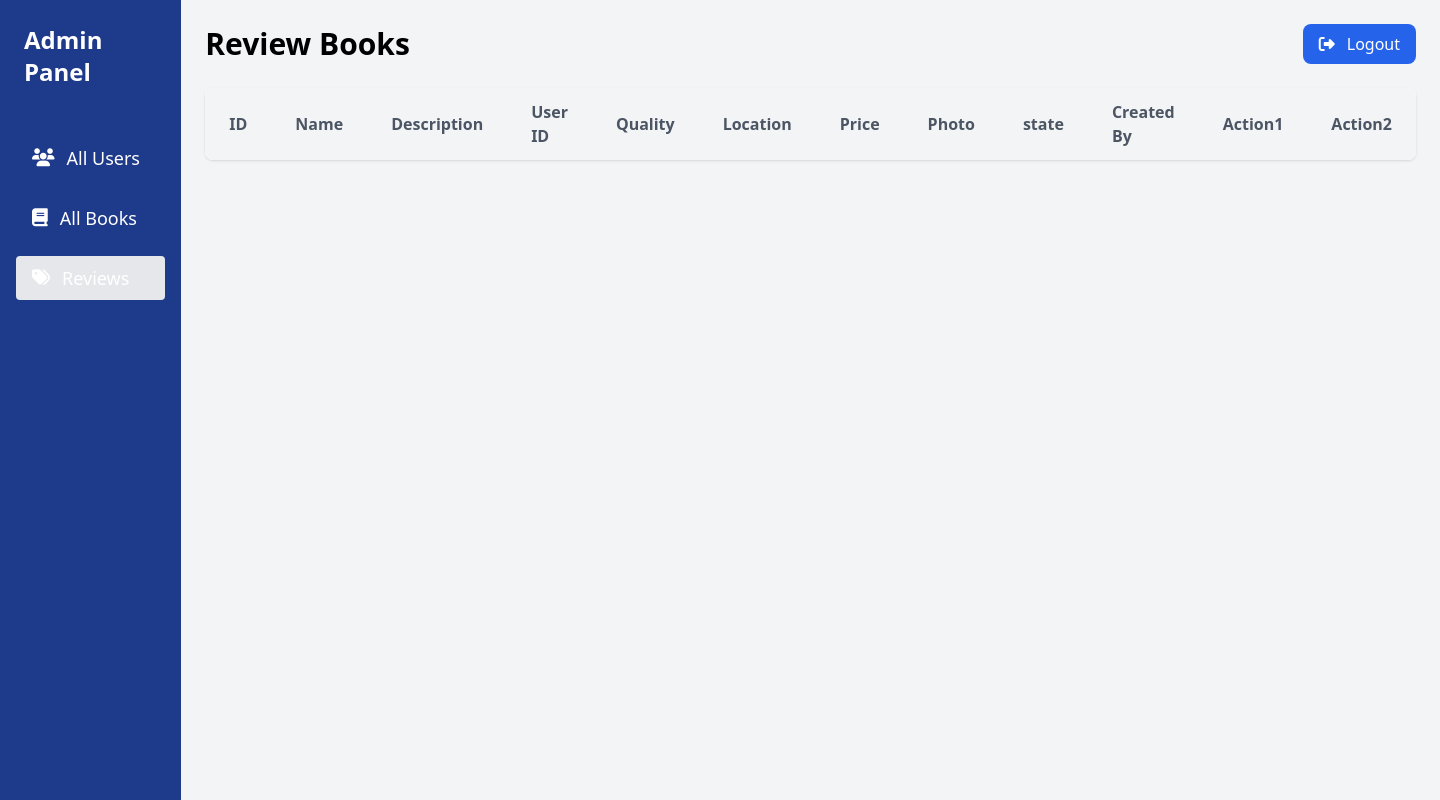
After one commit to Bashyalhari583/BookMandu, a PHP site: template app/views/admin/admin_review.php in a window 1440 px wide. The commit adds this page. Run offline with PHP 8.4, Linux system fonts and the light colour scheme; the template is opened without the code that fills it, so the values that code supplies are empty; some libraries are stand-ins or nearby versions.

Commit message:
working admin pannel

```diff
--- a/app/controllers/BookController.php
+++ b/app/controllers/BookController.php
@@ -19,7 +19,7 @@ class BookController{
 
         $conditions = array();
 
-        $sql = "SELECT * from books where";
+        $sql = "SELECT * from books where state=? and  ";
 
         // Add conditions based on search input
         if (!empty($text)) {
@@ -46,7 +46,8 @@ class BookController{
 
 
         $db = $request->getDatabase();
-        $books = $db->fetchAllSql($sql);
+        // print_r($sql);
+        $books = $db->fetchAllSql($sql,['active']);
 
         return $response->json($books);
 
--- a/app/controllers/HomeController.php
+++ b/app/controllers/HomeController.php
@@ -11,7 +11,7 @@ class HomeController{
         $db = $request->getDatabase();
 
 
-        $books = $db->fetchAllSql('SELECT * FROM books ORDER BY created_at DESC');
+        $books = $db->fetchAllSql('SELECT * FROM books where state=? ORDER BY created_at DESC',['active']);
         $categories = $request->getDatabase()->fetchAll('categories',[]);
 
 
--- a/app/controllers/ProductController.php
+++ b/app/controllers/ProductController.php
@@ -25,7 +25,7 @@ class ProductController{
         $db = $request->getDatabase();
 
 
-        $book = $db->fetchOne('books',['id'=>$book_id]);
+        $book = $db->fetchOne('books',['id'=>$book_id,'state'=>'active']);
         if(!$book){
             return $response->render('error/error',['error'=>'This book is not found']);
         }
--- a/app/routes/routes.php
+++ b/app/routes/routes.php
@@ -56,6 +56,8 @@ $admin = function (Request $request,Response $response){
     $is_admin = $user->is_admin;
 
     if(!$is_admin) return die("You don't have permission to access this resource");
+
+    $response->disableLayouts(true);
 
 };//admin middleware
 
--- /dev/null
+++ b/app/views/admin/admin_review.php
@@ -0,0 +1,161 @@
+<!DOCTYPE html>
+<html lang="en">
+<head>
+    <meta charset="UTF-8">
+    <meta http-equiv="X-UA-Compatible" content="IE=edge">
+    <meta name="viewport" content="width=device-width, initial-scale=1.0">
+    <title>Users</title>
+
+    <link rel="stylesheet" href="https://cdnjs.cloudflare.com/ajax/libs/font-awesome/6.6.0/css/all.min.css"
+        integrity="sha512-Kc323vGBEqzTmouAECnVceyQqyqdsSiqLQISBL29aUW4U/M7pSPA/gEUZQqv1cwx4OnYxTxve5UMg5GT6L4JJg=="
+        crossorigin="anonymous" referrerpolicy="no-referrer" />
+
+
+
+    <link rel="preconnect" href="https://fonts.googleapis.com">
+    <link rel="preconnect" href="https://fonts.gstatic.com" crossorigin>
+
+    <link href="https://fonts.googleapis.com/css2?family=Be+Vietnam+Pro:ital,wght@0,100;0,200;0,300;0,400;0,500;0,600;0,700;0,800;0,900;1,100;1,200;1,300;1,400;1,500;1,600;1,700;1,800;1,900&display=swap" rel="stylesheet">
+    <script src="https://cdn.tailwindcss.com"></script>
+</head>
+<body class="bg-gray-100">
+
+    <!-- Sidebar -->
+    <div class="flex min-h-screen">
+        <aside class="w-64 bg-blue-900 text-white flex flex-col">
+            <div class="p-6">
+            <a href="/">
+               <h1 class="text-2xl font-bold">Admin Panel</h1>
+               </a>
+            </div>
+            <nav class="flex-1 px-4 py-6">
+                <ul class="space-y-4">
+                    <li>
+                        <a href="/admin/users" class="flex  items-center px-4 py-2 text-lg font-medium rounded hover:bg-gray-700">
+                            <i class="fas fa-users mr-3"></i> All Users
+                        </a>
+                    </li>
+                    <li>
+                        <a href="/admin/books" class="flex  items-center px-4 py-2 text-lg font-medium rounded hover:bg-gray-700">
+                            <i class="fas fa-book mr-3"></i> All Books
+                        </a>
+                    </li>
+                    <li>
+                        <a href="/admin/reviews" class="flex bg-gray-200 items-center px-4 py-2 text-lg font-medium rounded hover:bg-gray-700">
+                            <i class="fas fa-tags mr-3"></i> Reviews
+                        </a>
+                    </li>
+                    <!-- <li>
+                        <a href="" class="flex items-center px-4 py-2 text-lg font-medium rounded hover:bg-gray-700">
+                        <i class="fa fa-sign-out mr-3"></i> Logout
+                        </a>
+                    </li> -->
+                </ul>
+            </nav>
+        </aside>
+
+        <!-- Main Content -->
+        <div class="flex-1 p-6">
+            <header class="flex items-center justify-between pb-6">
+                <h2 class="text-3xl font-semibold">Review Books</h2>
+
+                <a href="/logout">
+                <button class="px-4 py-2 bg-blue-600 text-white rounded-lg hover:bg-blue-700"><i class="fa fa-sign-out mr-3"></i>Logout</button>
+
+                </a>
+            </header>
+
+
+
+            <!-- Table Section -->
+            <section>
+                <!-- <h3 class="text-xl font-semibold mb-4">Recently Added Books</h3> -->
+                <div class="bg-white shadow rounded-lg overflow-hidden">
+                    <table class="min-w-full bg-white">
+                        <thead>
+                            <tr class="w-full bg-gray-100 text-left">
+                                <th class="py-3 px-6 text-gray-600">ID</th>
+                                <th class="py-3 px-6 text-gray-600">Name</th>
+                                <th class="py-3 px-6 text-gray-600">Description</th>
+                                <th class="py-3 px-6 text-gray-600">User ID</th>
+                                <th class="py-3 px-6 text-gray-600">Quality</th>
+                                <th class="py-3 px-6 text-gray-600">Location</th>
+                                <th class="py-3 px-6 text-gray-600">Price</th>
+                                <th class="py-3 px-6 text-gray-600">Photo</th>
+                                <th class="py-3 px-6 text-gray-600">state</th>
+                                <th class="py-3 px-6 text-gray-600">Created By</th>
+                                <th class="py-3 px-6 text-gray-600">Action1</th>
+                                <th class="py-3 px-6 text-gray-600">Action2</th>
+                                <!-- <th class="py-3 px-6 text-gray-600">Status</th> -->
+                            </tr>
+                        </thead>
+                        <tbody>
+
+                            <?php foreach($books as $book){  ?>
+                            <tr class="border-b">
+                                <td class="py-4 px-6"><?php echo $book['id'] ?></td>
+                                <td class="py-4 px-6"><?php echo $book['name'] ?>a new book</td>
+                                <td class="py-4 px-6"><?php echo $book['description'] ?></td>
+                                <td class="py-4 px-6"><?php echo $book['user_id'] ?></td>
+                                <td class="py-4 px-6"><?php echo $book['quality'] ?></td>
+                                <td class="py-4 px-6"><?php echo $book['city'] ?></td>
+                                <td class="py-4 px-6">Rs. <?php echo $book['price'] ?></td>
+                                <td class="py-4 px-6">
+                                    <img class="h-16 w-16 rounded-lg"  src="/public//uploads/<?php echo $book['image_url'] ?>" alt="">
+                                </td>
+                                <?php if($book['state']=="active"){ ?>
+                                <td class="py-4 px-6">
+                                    <span class="bg-green-100 text-green-800 text-xs font-semibold mr-2 px-2.5 py-0.5 rounded">Active</span>
+                                </td>
+                                <?php } else if($book['state']=="pending"){ ?>
+
+                                <td class="py-4 px-6">
+                                    <span class="bg-blue-100 text-blue-800 text-xs font-semibold mr-2 px-2.5 py-0.5 rounded">Pending</span>
+                                </td>
+                                <?php } else{ ?>
+                                <td class="py-4 px-6">
+                                    <span class="bg-red-100 text-red-800 text-xs font-semibold mr-2 px-2.5 py-0.5 rounded">Rejected</span>
+                                </td>
+                                <?php } ?>
+
+                                <td class="py-4 px-6"><?php echo $book['created_at'] ?></td>
+
+
+                                <td class="py-4 px-6">
+                                    <form method="post" action="/admin/book/review">
+                                    <input type="text" value="<?php echo $book['id'] ?>" name="id" hidden>
+                                    <input type="text" value="active" name="state" hidden>
+                                    <input type="submit" value="Accept" class="px-4 py-2 bg-green-600 text-white rounded-lg hover:bg-green-700">
+
+                                    </form>
+
+                                </td>
+
+
+                                <td class="py-4 px-6">
+                                    <form method="post" action="/admin/book/review">
+                                    <input type="text" value="<?php echo $book['id'] ?>" name="id" hidden>
+                                    <input type="text" value="rejected" name="state" hidden>
+                                    <input type="submit" value="Reject" class="px-4 py-2 bg-red-600 text-white rounded-lg hover:bg-red-700">
+
+                                    </form>
+
+                                </td>
+
+
+                            </tr>
+                            <?php }?>
+
+
+
+                            <!-- More rows -->
+                        </tbody>
+                    </table>
+                </div>
+            </section>
+        </div>
+    </div>
+
+    <script src="https://kit.fontawesome.com/a076d05399.js" crossorigin="anonymous"></script>
+</body>
+</html>
```
Also changed, not shown: app/controllers/AdminController.php (+85 -11 lines), app/views/admin/admin_books.php (added, +150 -0 lines), app/views/admin/admin_home.php (renamed from app/views/admin/admin.php, +50 -23 lines), app/views/admin/admin_users.php (added, +121 -0 lines).
